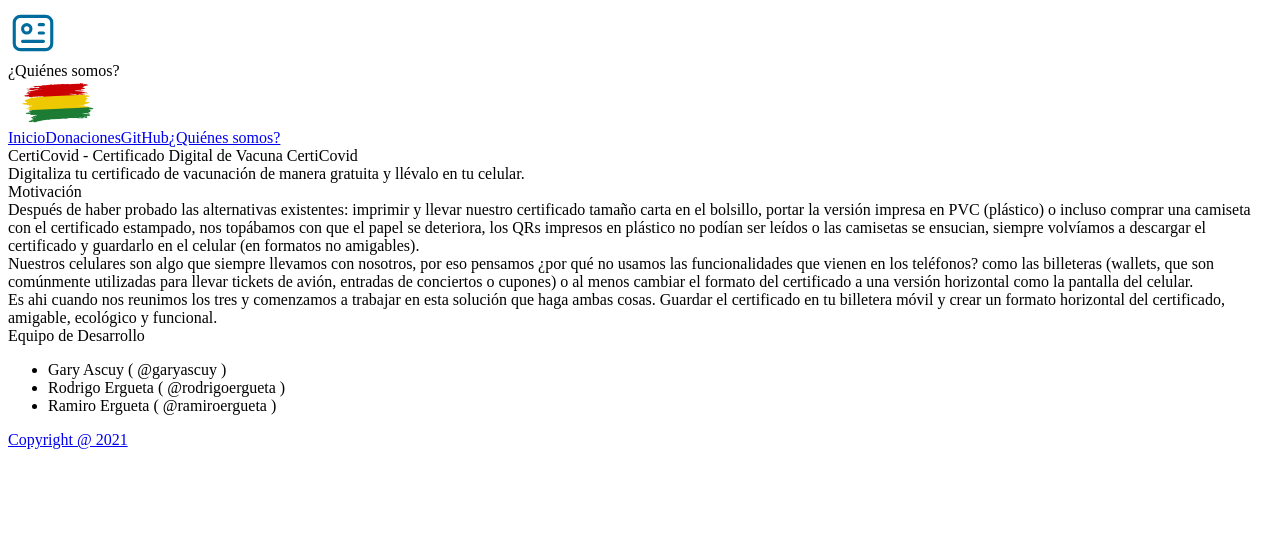
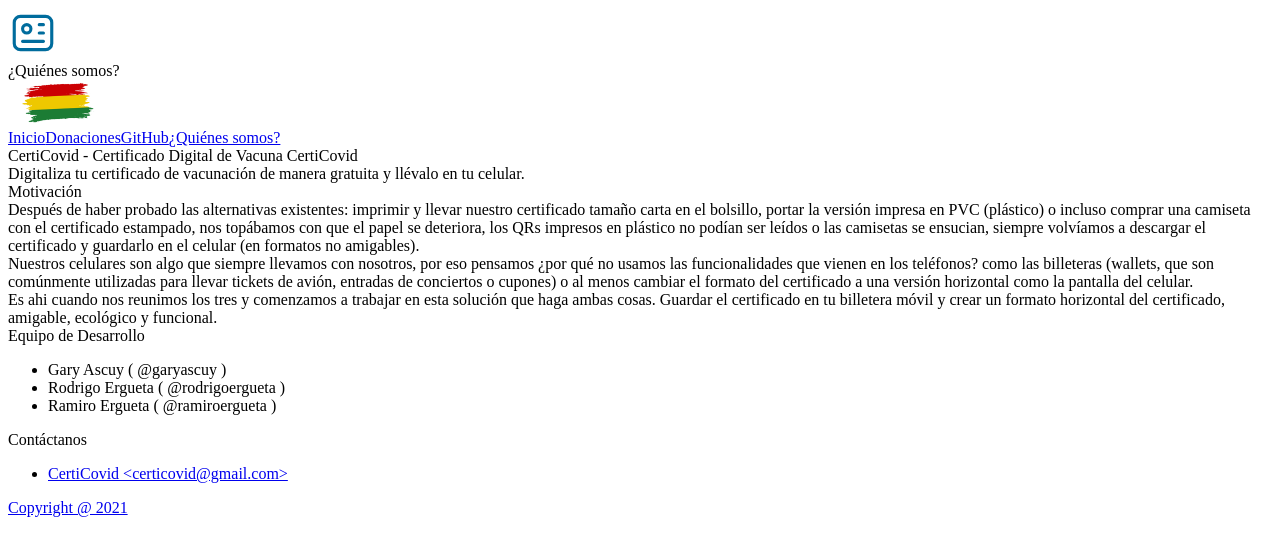
Before and after one commit to Gary-Ascuy/CertiCovidSite, a Next.js app in the folder site/: page /about in a window 1280 px wide. Shown: the top 556 px of the page. Built offline with nearby package versions, Linux system fonts and the light colour scheme.

Commit message:
Adding site email

```diff
--- a/site/pages/about.tsx
+++ b/site/pages/about.tsx
@@ -48,6 +48,17 @@
                 <li>Ramiro Ergueta ( @ramiroergueta )</li>
               </ul>
             </div>
+
+            <div className='text-primary font-black'>
+              Contáctanos
+            </div>
+            <div className='font-light text-justify'>
+              <ul className='px-4 list-disc list-inside'>
+                <li>
+                  <a href='mailto:certicovid@gmail.com' className='text-primary hover:underline'>CertiCovid &lt;certicovid@gmail.com&gt;</a>
+                </li>
+              </ul>
+            </div>
           </div>
 
           <Footer></Footer>
```
